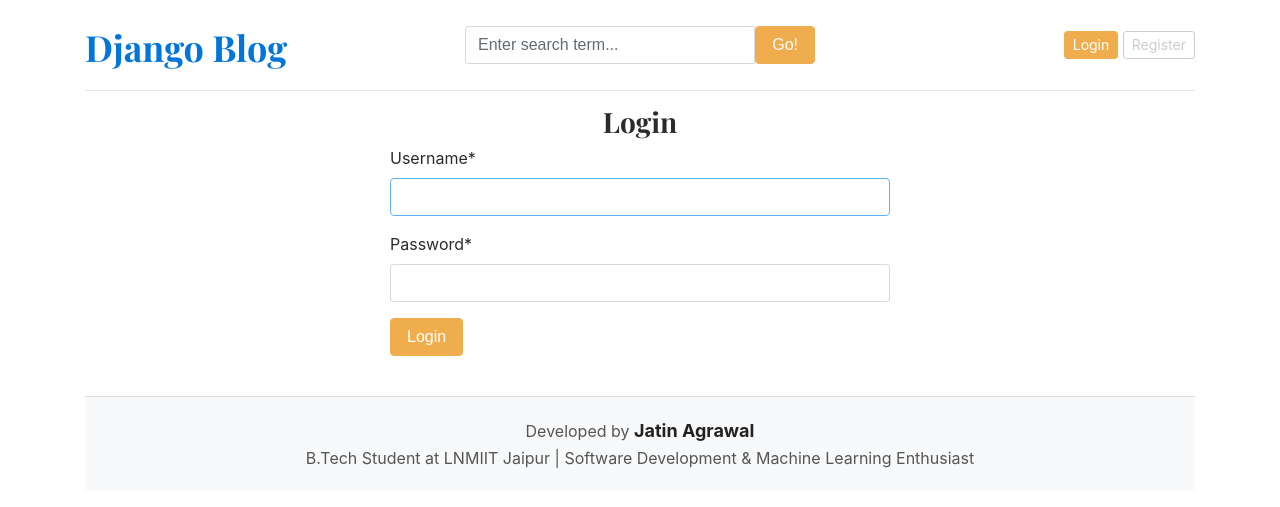
After one commit to jatin-agrawal17/blog-website, a Django app: page /login/ in a window 1280 px wide. The commit adds this page. Shown: the top 507 px of the page. Run offline with Django 5.2, Linux system fonts and the light colour scheme; data that the repository does not hold is empty; some libraries are stand-ins or nearby versions.

Commit message:
registration and login

```diff
--- a/blog_main/blog_main/settings.py
+++ b/blog_main/blog_main/settings.py
@@ -41,6 +41,8 @@ INSTALLED_APPS = [
     "blogs",
     "audit_logger",
     "social",
+    'crispy_forms',
+    "crispy_bootstrap4",
 ]
 
 MIDDLEWARE = [
@@ -127,3 +129,5 @@ STATICFILES_DIRS = [os.path.join(BASE_DIR, 'static')]
 
 MEDIA_URL = '/media/'
 MEDIA_ROOT = os.path.join(BASE_DIR, 'media')
+
+CRISPY_TEMPLATE_PACK = 'bootstrap4'
--- a/blog_main/blog_main/urls.py
+++ b/blog_main/blog_main/urls.py
@@ -26,6 +26,9 @@ urlpatterns = [
     path("admin/", admin.site.urls),
     path("", views.home, name = 'home'),
     path("category/", include('blogs.urls')),
-    path('<slug:slug>/', BlogsView.blogs, name = 'blogs'),
-    path('blogs/search/', BlogsView.search,  name = 'search')
+    path('blogs/search/', BlogsView.search,  name = 'search'),
+    path('blogs/<slug:slug>/', BlogsView.blogs, name = 'blogs'),
+    path('register/', views.register, name = 'register'),
+    path('login/', views.login, name = 'login'),
+    path('logout/', views.logout, name = 'logout')
 ]+ static(settings.MEDIA_URL, document_root=settings.MEDIA_ROOT)
--- a/blog_main/blog_main/views.py
+++ b/blog_main/blog_main/views.py
@@ -1,6 +1,9 @@
-from django.shortcuts import render
+from django.shortcuts import render,redirect
 from blogs.models import Category,Blog
 from social.models import About,SocialLinks
+from blog_main.forms import RegistrationForm
+from django.contrib.auth.forms import AuthenticationForm
+from django.contrib import auth
 
 def home(request):
     featured_posts = Blog.objects.filter(is_featured = True, status = 'Published').order_by('updated_at')
@@ -15,3 +18,42 @@ def home(request):
         'about':about,
     }
     return render(request, 'home.html', context)
+
+
+def register(request):
+    if request.method == 'POST':
+        form = RegistrationForm(request.POST)
+
+        if form.is_valid():
+            form.save()
+            return redirect('register')
+        else:
+            print(form.errors)
+    else:
+        form = RegistrationForm()
+    context = {
+        'form': form,
+    }
+    return render(request, 'register.html', context)
+
+
+def login(request):
+    if request.method == 'POST':
+        form = AuthenticationForm(request, request.POST)
+        if form.is_valid():
+            username = form.cleaned_data['username']
+            password = form.cleaned_data['password']
+
+            user = auth.authenticate(username=username, password=password)
+            if user is not None:
+                auth.login(request, user)
+            return redirect('home')
+    form = AuthenticationForm()
+    context = {
+        'form':form
+    }
+    return render(request, 'login.html',context)
+
+def logout(request):
+    auth.logout(request)
+    return redirect('home')
--- a/blog_main/templates/base.html
+++ b/blog_main/templates/base.html
@@ -32,8 +32,14 @@
 
 
           <div class="col-4 d-flex justify-content-end align-items-center">
-            <a class="btn btn-sm btn-warning" href="#">Login</a> &nbsp;
-            <a class="btn btn-sm btn-outline-secondary" href="#">Register</a>
+            {% if not user.is_authenticated %}
+            <a class="btn btn-sm btn-warning" href="{% url 'login' %}">Login</a> &nbsp;
+            <a class="btn btn-sm btn-outline-secondary" href="{% url 'register' %}">Register</a>
+            {% else %}
+            <span> You are logged in as {{user}}</span>
+            &emsp;
+            <span><a href="{% url 'logout' %}">Logout</a></span>
+            {% endif %}
           </div>
         </div>
       </header>
--- /dev/null
+++ b/blog_main/templates/login.html
@@ -0,0 +1,11 @@
+{% extends "base.html" %}
+{% block content %}
+{% load crispy_forms_tags %}
+<h3 class='text-center'>Login</h3>
+
+<form action="{% url 'login' %}" method='POST' style='width:500px; margin:auto;'>
+    {% csrf_token %}
+    {{form | crispy}}
+    <button type="submit" class = 'btn btn-warning' >Login</button>
+</form>
+{% endblock %}
```
Also changed, not shown: blog_main/blog_main/forms.py (added, +7 -0 lines), blog_main/templates/register.html (added, +11 -0 lines).
